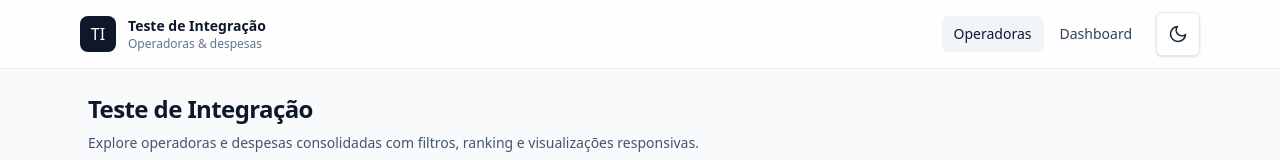
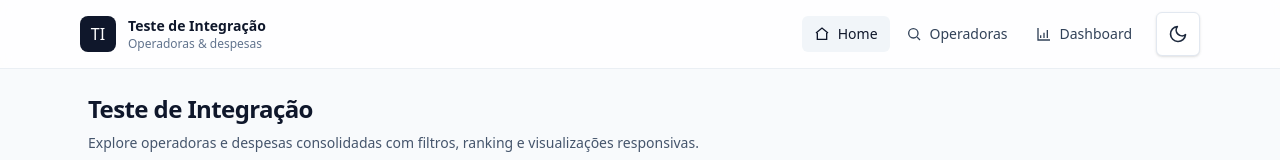
Before and after one commit to assuncaolucasss/TesteDeIntegracaoComApiPublica, a Vue app in the folder frontend/: page / in a window 1280 px wide. Shown: the top 160 px of the page. Built offline with nearby package versions, Linux system fonts and the light colour scheme; no server answers.

Commit message:
Atualização do navbar

```diff
--- a/frontend/src/App.vue
+++ b/frontend/src/App.vue
@@ -25,6 +25,14 @@ function onToggleTheme() {
 const isDark = computed(() => theme.value === 'dark')
 const themeAria = computed(() => (isDark.value ? 'Mudar para tema claro' : 'Mudar para tema escuro'))
 const tooltipText = computed(() => (isDark.value ? 'Tema escuro (clique para claro)' : 'Tema claro (clique para escuro)'))
+
+const linkBase =
+  'inline-flex items-center gap-2 rounded-md px-3 py-2 text-sm font-medium ' +
+  'text-slate-700 hover:bg-slate-100 ' +
+  'focus-visible:outline focus-visible:outline-2 focus-visible:outline-offset-2 focus-visible:outline-slate-400 ' +
+  'dark:text-slate-200 dark:hover:bg-white/10'
+
+const linkActive = 'bg-slate-100 text-slate-900 dark:bg-white/10 dark:text-white'
 </script>
 
 <template>
@@ -114,20 +122,45 @@ const tooltipText = computed(() => (isDark.value ? 'Tema escuro (clique para cla
         <!-- Nav + Toggle (desktop) -->
         <div class="flex flex-col gap-2 sm:flex-row sm:items-center sm:gap-3">
           <nav class="flex flex-wrap items-center justify-center gap-1">
+            <!-- HOME -->
             <RouterLink
               to="/"
-              class="rounded-md px-3 py-2 text-sm font-medium text-slate-700 hover:bg-slate-100 focus-visible:outline focus-visible:outline-2 focus-visible:outline-offset-2 focus-visible:outline-slate-400 dark:text-slate-200 dark:hover:bg-white/10"
-              active-class="bg-slate-100 text-slate-900 dark:bg-white/10 dark:text-white"
-              exact-active-class="bg-slate-100 text-slate-900 dark:bg-white/10 dark:text-white"
+              :class="linkBase"
+              :active-class="linkActive"
+              :exact-active-class="linkActive"
             >
+              <svg xmlns="http://www.w3.org/2000/svg" viewBox="0 0 24 24" fill="none" stroke="currentColor" stroke-width="2" class="h-4 w-4">
+                <path d="M3 10.5L12 3l9 7.5"></path>
+                <path d="M5 10v10h14V10"></path>
+              </svg>
+              Home
+            </RouterLink>
+
+            <!-- OPERADORAS -->
+            <RouterLink
+              to="/operadoras"
+              :class="linkBase"
+              :active-class="linkActive"
+            >
+              <svg xmlns="http://www.w3.org/2000/svg" viewBox="0 0 24 24" fill="none" stroke="currentColor" stroke-width="2" class="h-4 w-4">
+                <circle cx="11" cy="11" r="7"></circle>
+                <path d="M21 21l-4.3-4.3"></path>
+              </svg>
               Operadoras
             </RouterLink>
 
+            <!-- DASHBOARD -->
             <RouterLink
               to="/dashboard"
-              class="rounded-md px-3 py-2 text-sm font-medium text-slate-700 hover:bg-slate-100 focus-visible:outline focus-visible:outline-2 focus-visible:outline-offset-2 focus-visible:outline-slate-400 dark:text-slate-200 dark:hover:bg-white/10"
-              active-class="bg-slate-100 text-slate-900 dark:bg-white/10 dark:text-white"
+              :class="linkBase"
+              :active-class="linkActive"
             >
+              <svg xmlns="http://www.w3.org/2000/svg" viewBox="0 0 24 24" fill="none" stroke="currentColor" stroke-width="2" class="h-4 w-4">
+                <path d="M3 3v18h18"></path>
+                <path d="M7 14v4"></path>
+                <path d="M12 10v8"></path>
+                <path d="M17 6v12"></path>
+              </svg>
               Dashboard
             </RouterLink>
           </nav>
```
